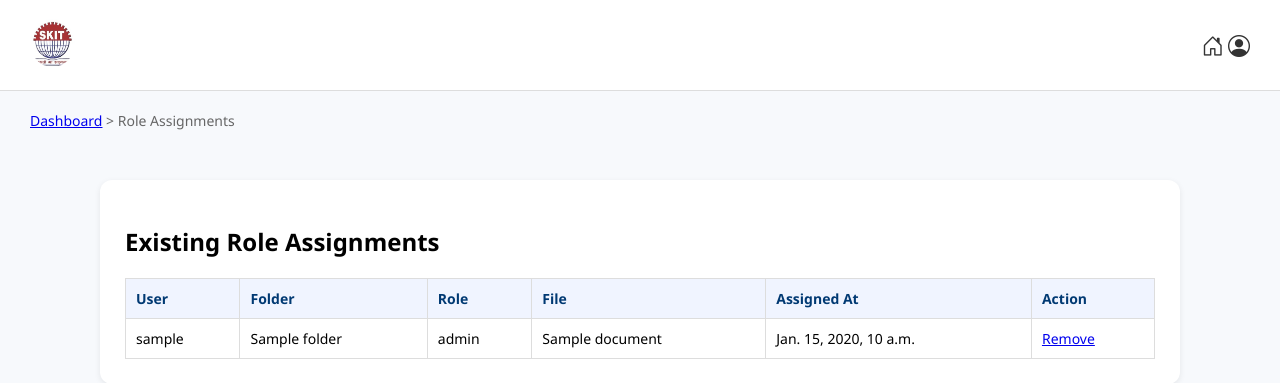
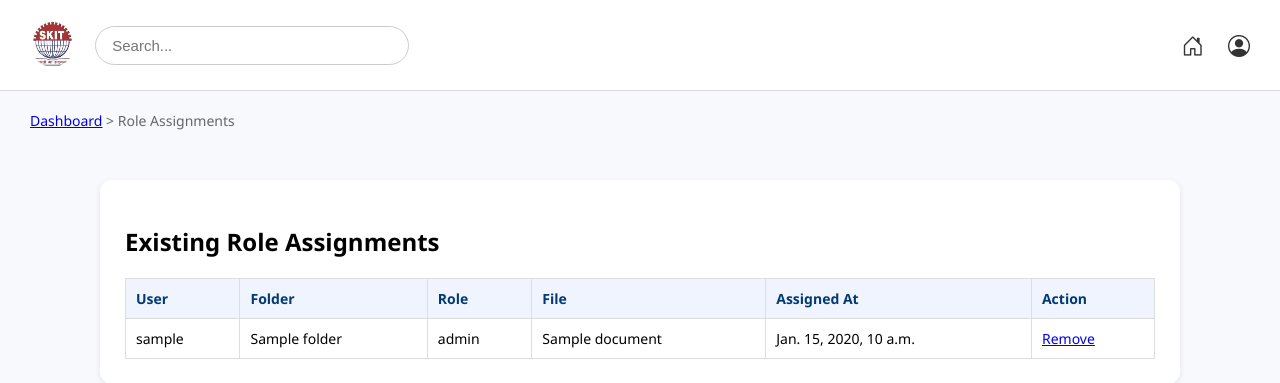
Before and after one commit to MehulArya/DDR, a Django app: page /folder-role-assignments/ in a window 1280 px wide. Shown: the top 383 px of the page. Run offline with Django 5.2, Linux system fonts and the light colour scheme; a user stored in the database is signed in; tables that the repository leaves empty hold one stand-in row (values such as "Sample post").

Commit message:
Adding Features in Role assignments

```diff
--- a/ddr_portal/Users/Templates/folder_role_assignments.html
+++ b/ddr_portal/Users/Templates/folder_role_assignments.html
@@ -8,7 +8,21 @@
   <style>
     body { font-family: 'Segoe UI', sans-serif; background-color: #f7f9fc; margin: 0; }
     .top-bar { display: flex; justify-content: space-between; align-items: center; padding: 10px 30px; background: white; border-bottom: 1px solid #ddd; height: 70px; }
-    .right-side i { font-size: 22px; color: #333; cursor: pointer; }
+
+    .left-side { display: flex; align-items: center; gap: 20px; }
+    .logo-placeholder img { height: 48px; border-radius: 50%; }
+
+    .search-box input {
+      padding: 10px 16px;
+      border-radius: 20px;
+      border: 1px solid #ccc;
+      outline: none;
+      width: 280px;
+      font-size: 15px;
+    }
+
+    .right-side i { font-size: 22px; color: #333; cursor: pointer; margin-left: 20px; }
+
     .table-section { background-color: #fff; margin: 30px 100px; padding: 25px; border-radius: 12px; box-shadow: 0 2px 6px rgba(0, 0, 0, 0.08); }
     table { width: 100%; border-collapse: collapse; margin-top: 20px; }
     table th, table td { border: 1px solid #ddd; padding: 10px; font-size: 14px; text-align: left; }
@@ -22,7 +36,10 @@
   <div class="top-bar">
     <div class="left-side">
       <div class="logo-placeholder">
-        <img src="{% static 'images/skit_logo.jpg' %}" alt="SKIT Logo" style="height: 48px; border-radius: 50%;">
+        <img src="{% static 'images/skit_logo.jpg' %}" alt="SKIT Logo">
+      </div>
+      <div class="search-box">
+        <input type="text" id="fileSearch" placeholder="Search...">
       </div>
     </div>
     <div class="right-side">
@@ -39,7 +56,7 @@
   <!-- Table Section -->
   <div class="table-section">
     <h2>Existing Role Assignments</h2>
-    <table>
+    <table id="roleTable">
       <tr>
         <th>User</th>
         <th>Folder</th>
@@ -73,5 +90,18 @@
     </table>
   </div>
 
+  <!-- 🔎 Search Script -->
+  <script>
+    document.getElementById("fileSearch").addEventListener("keyup", function() {
+      let filter = this.value.toLowerCase();
+      let rows = document.querySelectorAll("#roleTable tr:not(:first-child)");
+
+      rows.forEach(row => {
+        let text = row.textContent.toLowerCase();
+        row.style.display = text.includes(filter) ? "" : "none";
+      });
+    });
+  </script>
+
 </body>
 </html>
```
